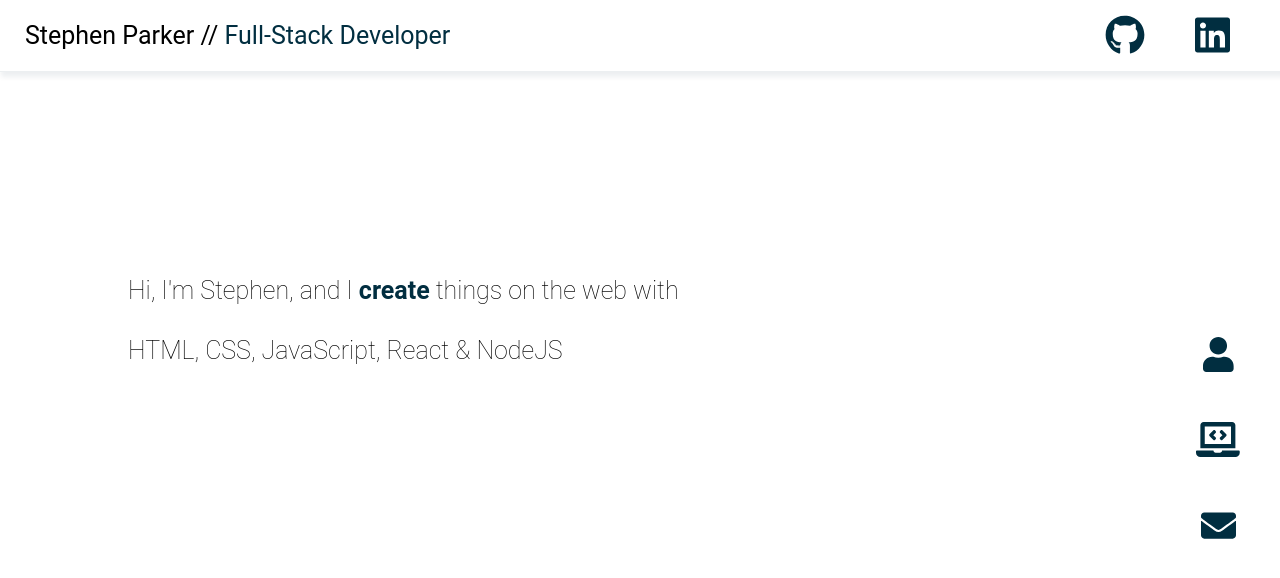
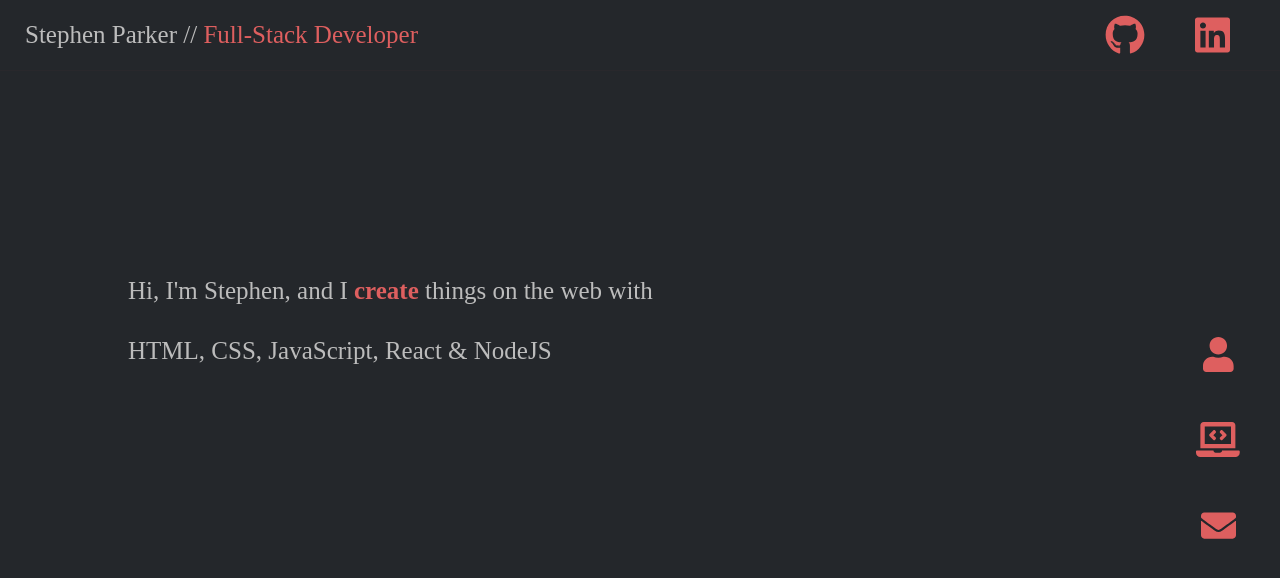
Before and after one commit to stephenparkhum/SP-Web-Portfolio-React, a React (Create React App) app: page / in a window 1280 px wide. Shown: the top 578 px of the page. Built offline with nearby package versions, Linux system fonts and the light colour scheme.

Commit message:
Updating latest design for 2020 re-design

```diff
--- a/src/components/Footer/Footer.css
+++ b/src/components/Footer/Footer.css
@@ -3,7 +3,7 @@ footer {
     left: -5px;
     top: 35%;
     background: white;
-    border: 1px solid var(--med-blue);
+    border: 1px solid var(--dark-red);
     border-radius: 0 10px 10px 0 ;
     height: 200px;
     width: 50px;
@@ -22,7 +22,7 @@ footer {
     height: 50%;
     margin: 0 auto;
     background-color: white;
-    border: 1px solid var(--med-blue);
+    border: 1px solid var(--dark-red);
     border-radius: 10px;
 }
 
@@ -30,7 +30,7 @@ footer {
     width: 20px;
     height: 20px;
     border-radius: 50%;
-    border: 1px solid var(--med-blue);
+    border: 1px solid var(--dark-red);
     background: white;
     position: relative;
     top: 0;
@@ -44,7 +44,7 @@ footer {
 }
 
 .ToggleFooter-main svg {
-    color: var(--med-blue);
+    color: var(--dark-red);
     font-size: 25px;
     align-self: center;
 }
--- a/src/components/MainContent/About/About.css
+++ b/src/components/MainContent/About/About.css
@@ -43,11 +43,11 @@
         padding-top: 0;
         margin-right: 10px;
         font-size: 35px;
-        color: var(--med-blue);
+        color: var(--dark-red);
     }
 
     .About-lang svg:hover {
-        color: var(--blue);
+        color: var(--red);
     }
 
     .About-social {
@@ -57,7 +57,7 @@
     }
 
     .About-social svg {
-        color: var(--med-blue);
+        color: var(--dark-red);
         font-size: 35px;
         margin: 0 35px;
         align-self: center;
@@ -65,7 +65,7 @@
     }
 
     .About-social a svg:hover {
-        color: var(--blue);
+        color: var(--red);
     }
 }
 
@@ -108,12 +108,12 @@
 
     .About-lang svg {
         padding-top: 0;
-        color: var(--med-blue);
+        color: var(--dark-red);
         padding-right: 25px;
         align-self: center;
     }
 
     .About-lang svg:hover {
-        color: var(--blue);
+        color: var(--red);
     }
 }
--- a/src/components/MainContent/Contact/Contact.css
+++ b/src/components/MainContent/Contact/Contact.css
@@ -17,7 +17,7 @@
     }
 
     .Contact-info code:hover {
-        background-color: var(--med-blue);
+        background-color: var(--dark-red);
         padding: 5px;
     }
 
@@ -26,17 +26,17 @@
     }
 
     .Contact-info a {
-        color: var(--med-blue);
+        color: var(--dark-red);
         text-transform: none;
         text-decoration: none;
     }
 
     .Contact-info svg {
-        color: var(--med-blue);
+        color: var(--dark-red);
     }
 
     .Contact-info svg:hover {
-        color: var(--blue);
+        color: var(--red);
     }
 }
 
@@ -57,11 +57,11 @@
     }
 
     .Contact-info a:hover {
-        color: var(--blue);
+        color: var(--red);
     }
 
     .Contact-info a {
-        color: var(--med-blue);
+        color: var(--dark-red);
         text-transform: none;
         text-decoration: none;
     }
--- a/src/components/MainContent/MainContent.css
+++ b/src/components/MainContent/MainContent.css
@@ -41,6 +41,6 @@
     }
 
     .MainContent-inner p strong {
-        color: var(--med-blue);
+        color: var(--dark-red);
     }
 }
--- a/src/components/MainContent/Portfolio/Portfolio.css
+++ b/src/components/MainContent/Portfolio/Portfolio.css
@@ -23,7 +23,7 @@
 }
 
 .Portfolio-languages svg:hover {
-    color: var(--blue);
+    color: var(--red);
 }
 
 }
@@ -47,7 +47,7 @@
 }
 
 .Portfolio-languages svg:hover {
-    color: var(--blue);
+    color: var(--red);
 }
 
 }
--- a/src/components/MainContent/Portfolio/PortfolioApp.css
+++ b/src/components/MainContent/Portfolio/PortfolioApp.css
@@ -1,6 +1,6 @@
 @media only screen and (max-width: 800px) {
     .PortfolioApp-main {
-        border: 2px solid var(--med-blue);
+        border: 2px solid var(--dark-red);
         width: 100%;
         display: flex;
         flex-direction: column;
@@ -47,7 +47,7 @@
     }
 
     .PortfolioApp-links {
-        background-color: var(--med-blue);
+        background-color: var(--dark-red);
         color: white;
         display: flex;
         flex-direction: row;
@@ -68,7 +68,7 @@
     }
 
     .PortfolioApp-links button:hover {
-        color: var(--blue);
+        color: var(--red);
     }
 
     .PortfolioApp-tags {
@@ -147,7 +147,7 @@
     }
 
     .PortfolioApp-links button:hover {
-        color: var(--blue);
+        color: var(--red);
     }
 
     .PortfolioApp-tags {
--- a/src/components/Nav/RightNav/RightNav.css
+++ b/src/components/Nav/RightNav/RightNav.css
@@ -109,7 +109,7 @@
     }
 
     .RightNav ul a svg:hover {
-        color: var(--blue);
+        color: var(--red);
     }
 
     /* NAV BAR ANIMATION */
--- a/src/components/Nav/TopNav/TopNav.css
+++ b/src/components/Nav/TopNav/TopNav.css
@@ -7,11 +7,8 @@
         border-bottom: 1px solid var(--med-blue-shadow);
         padding: 0 25px;
         width: 100%;
-        background-color: white;
+        background-color: var(--dark);
         z-index: 9999;
-        -moz-box-shadow:    3px 3px 5px 2px var(--med-blue-shadow);
-        -webkit-box-shadow: 3px 3px 5px 2px var(--med-blue-shadow);
-        box-shadow:         3px 3px 5px 2px var(--med-blue-shadow);
         position: fixed;
         top: 0;
         left: 0;
@@ -20,6 +17,7 @@
     .TopNav h1 {
         font-size: 25px;
         font-weight: normal;
+        color: var(--grey);
     }
 
     .TopNav-name span {
@@ -32,7 +30,7 @@
     }
 
     .TopNav-links ul a svg:hover {
-        color: var(--blue);
+        color: var(--red);
     }
 
     .TopNav-links ul {
@@ -90,7 +88,7 @@
     }
 
     .TopNav-links ul a svg:hover {
-        color: var(--blue);
+        color: var(--red);
     }
 
     .TopNav-links {
--- a/src/index.css
+++ b/src/index.css
@@ -1,18 +1,40 @@
 :root {
-  --med-blue: #012E40;
-  --med-blue-shadow: rgba(1, 46, 64, 0.075);
-  --dark: #011F26;
+  --med-blue: var(--dark-red);
+  --med-blue-shadow: rgba(222, 95, 95, 0.027);
+  --dark: #24272B;
   --blue: #048ABF;
+  --red: #FA6F6F;
+  --dark-red: #DE5F5F;
+  --grey: #BCBCBC;
+  --headline: 'Libre Baskerville';
+  --main-text: 'Source Sans Pro';
 }
 
-@import url('https://fonts.googleapis.com/css?family=Roboto:300,400,500,700&display=swap');
+@font-face {
+  font-famiy: 'Source Sans Pro';
+  src: url('https://fonts.googleapis.com/css?family=Roboto:300,400,500,700&display=swap');
+}
+
+@font-face {
+  font-famiy: 'Libre Baskerville';
+  src: url('https://fonts.googleapis.com/css2?family=Libre+Baskerville&display=swap');
+}
+
 
 * {
   box-sizing: border-box;
+
 }
 
 body {
+  background-color: var(--dark);
+  color: var(--grey);
   margin: 0 0 10px 0;
   padding: 0;
-  font-family: Roboto;
+  font-family: var(--main-text), sans serif;
 }
+
+body h1,
+body h2 {
+  font-family: var(--headline) !important;
+}
```
